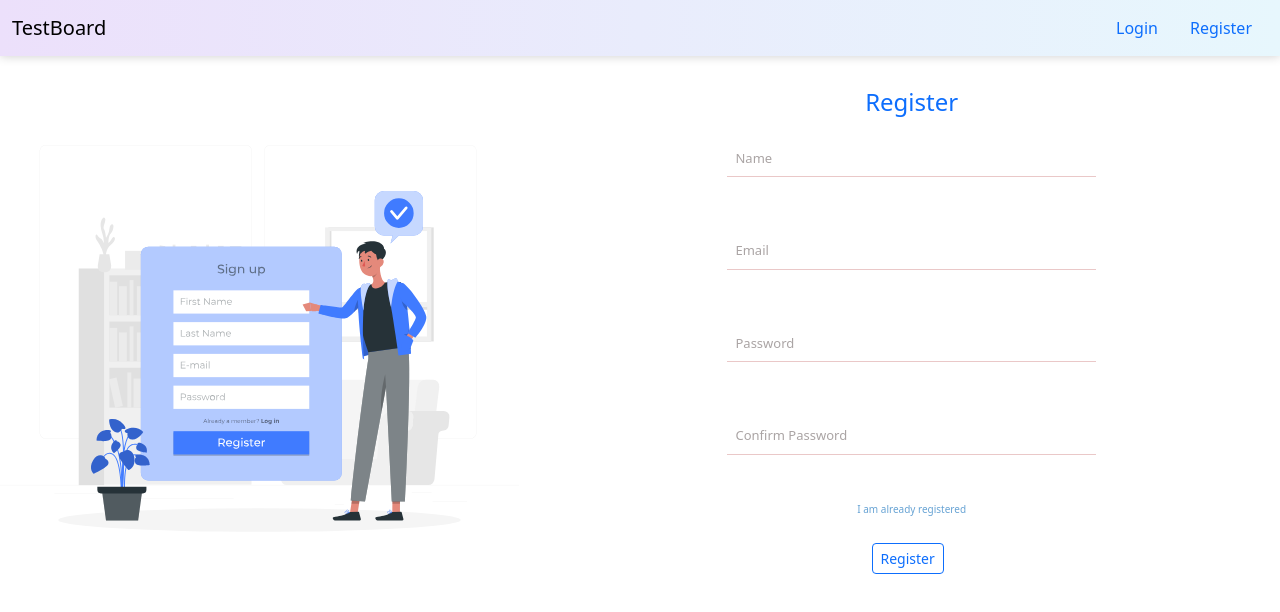
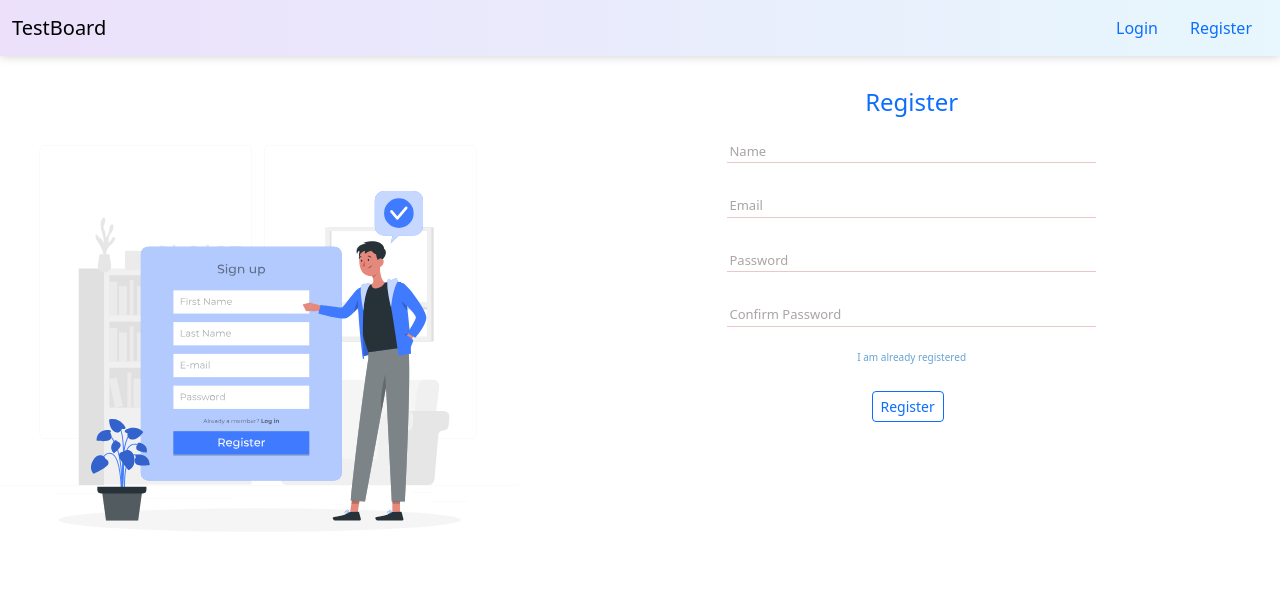
Before and after one commit to DeepikaDudala/Testboard-frontend, a React (Vite) app: page / in a window 1280 px wide. Shown: the top 612 px of the page. Built offline with nearby package versions, Linux system fonts and the light colour scheme.

Commit message:
Update InputField.jsx

```diff
--- a/src/components/InputField.jsx
+++ b/src/components/InputField.jsx
@@ -1,6 +1,5 @@
 function InputField({ type, place, id, name, value, handleChange }) {
   return (
-    <div>
     <input
       type={type}
       placeholder={place}
@@ -8,9 +7,8 @@ function InputField({ type, place, id, name, value, handleChange }) {
       name={name}
       value={value}
       onChange={handleChange}
-        className="input-bottom-border my-3 p-2 w-50"
+      className="input-bottom-border my-3  w-50 "
     />
-    </div>
   );
 }
 
```
Lines whose indentation alone changed are shown as unchanged.
